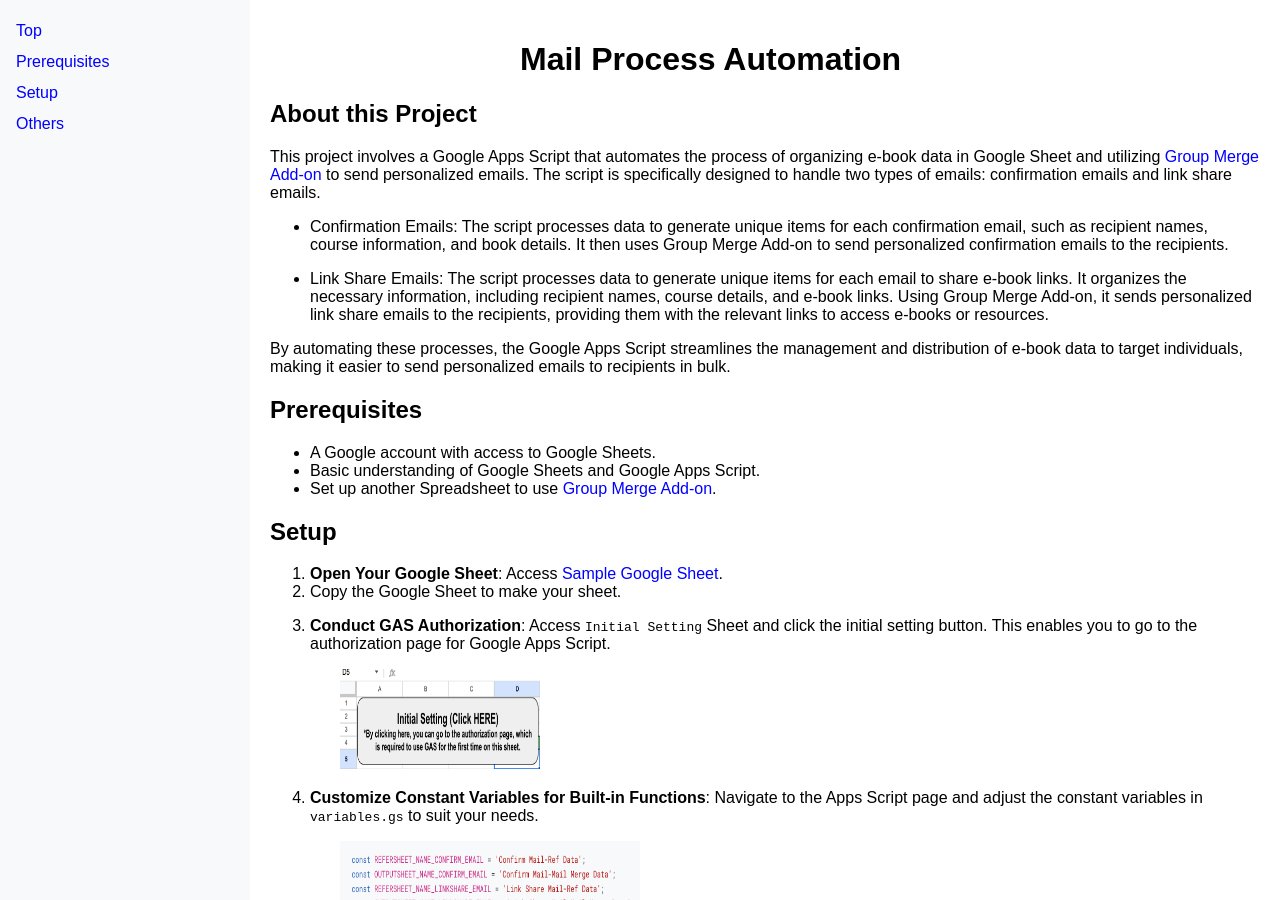
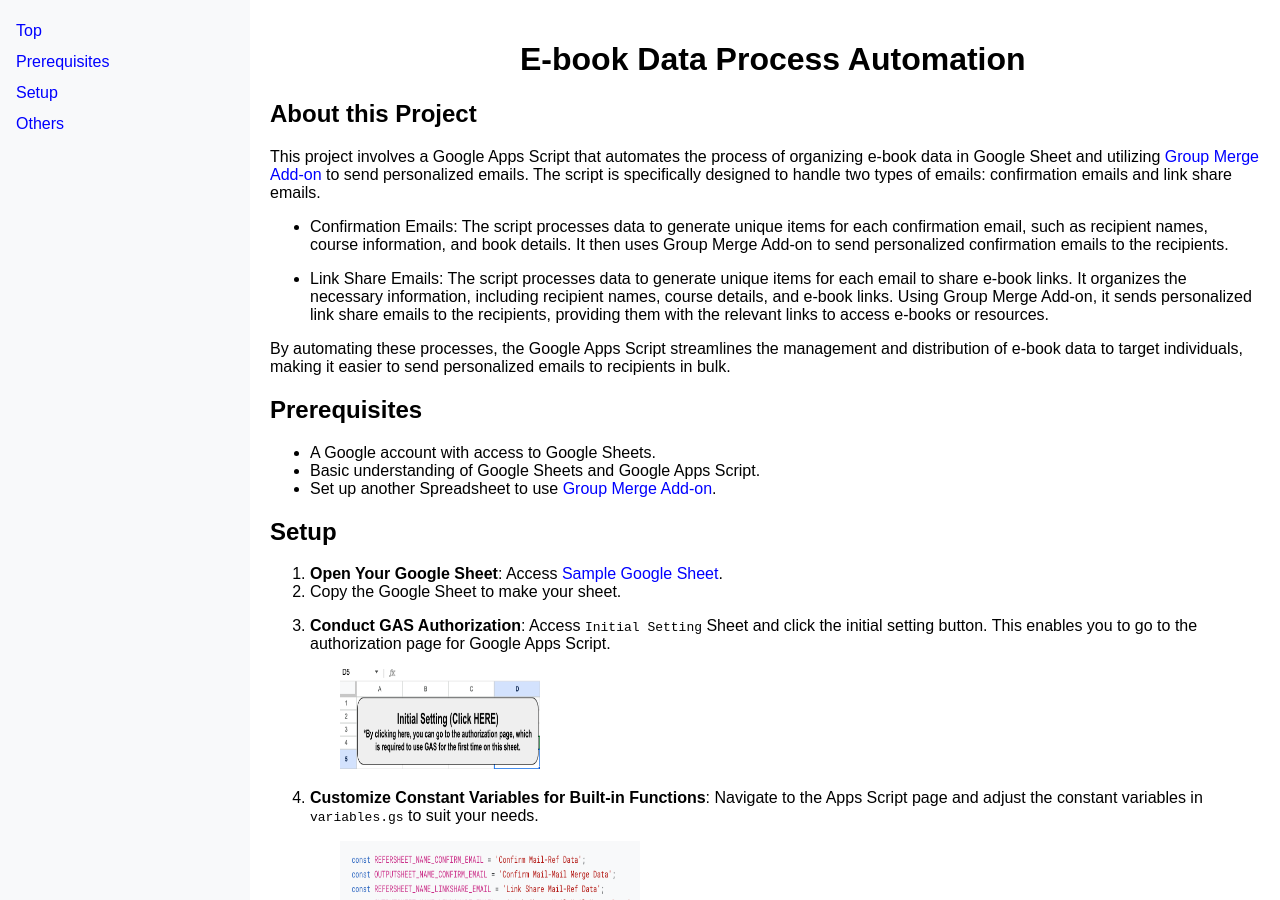
Before and after one commit to tsato21/book-data-organizer, a Jekyll site: the page built from docs/index.md, in a window 1280 px wide and 900 px high. Built offline with Jekyll 4.4.1, drawn with Linux system fonts in a browser that asks for light colours.

Commit message:
Update index.md

```diff
--- a/docs/index.md
+++ b/docs/index.md
@@ -1,6 +1,6 @@
 ---
 layout: default
-title: 'Mail Process Automation'
+title: 'E-book Data Process Automation'
 ---
 
 ## About this Project
```
